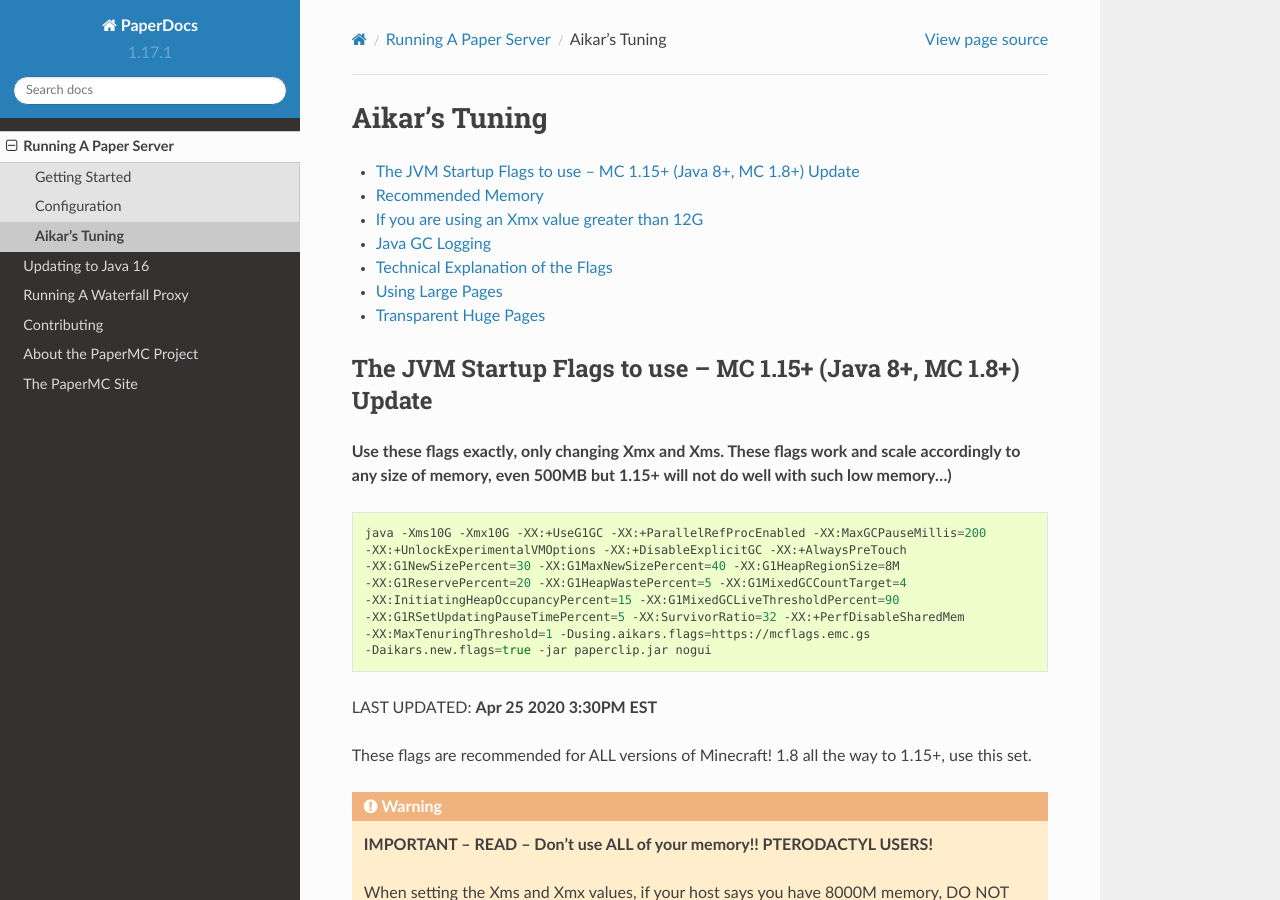
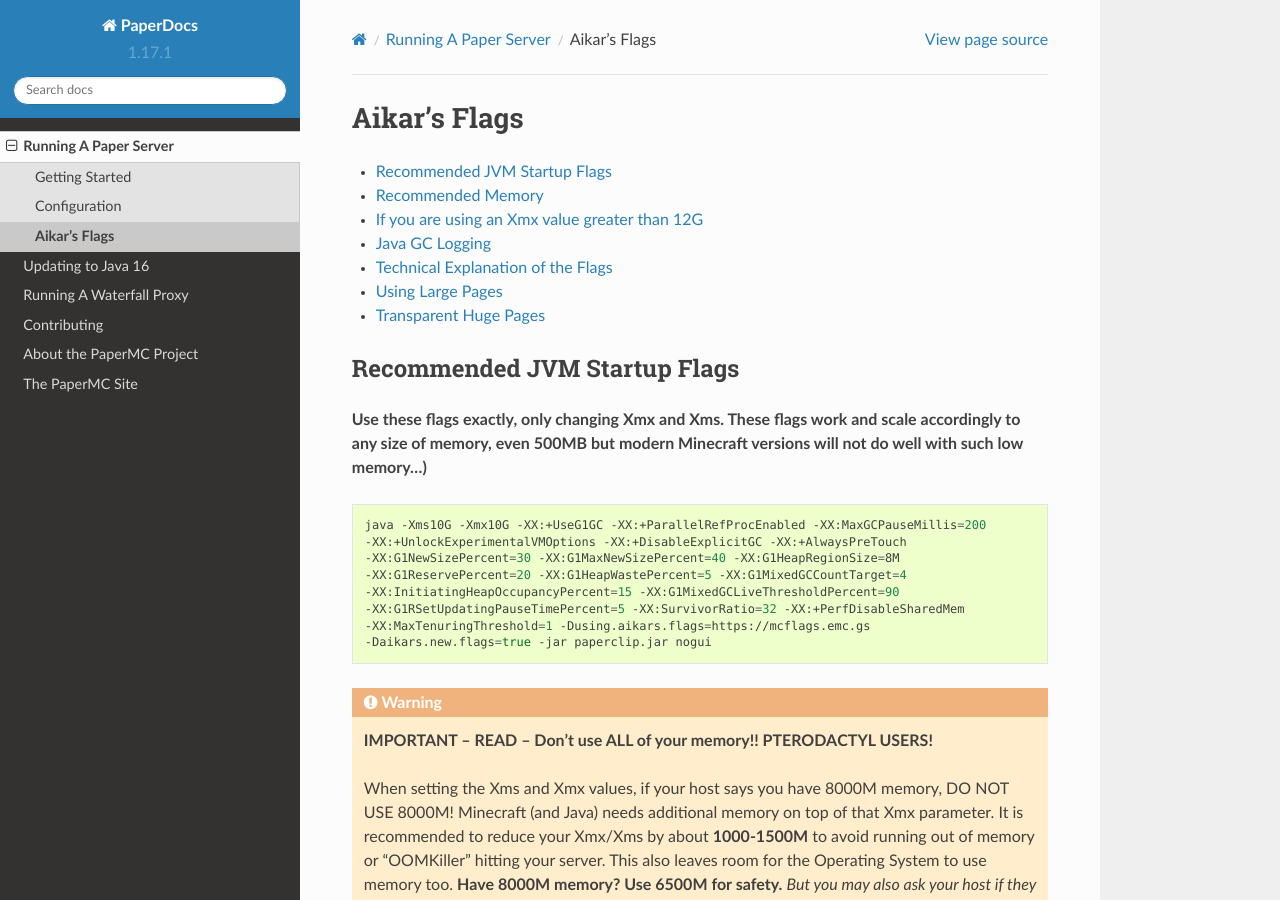
Before and after one commit to PaperMC/PaperDocs, a Sphinx documentation site: the page built from source/server/aikar-tuning.rst, in a window 1280 px wide and 900 px high. Built offline with Sphinx 7.4.7 and the Read the Docs theme 2.0.0, drawn with Linux system fonts in a browser that asks for light colours.

Commit message:
Applying easy suggestions now and the bigger ones later :)
Co-authored-by: sulu5890 <sulu@sulu.me>

```diff
--- a/source/server/aikar-tuning.rst
+++ b/source/server/aikar-tuning.rst
@@ -1,5 +1,5 @@
 ===============
-Aikar's Tuning
+Aikar's Flags
 ===============
 
 .. contents::
@@ -7,10 +7,10 @@
    :local:
 
 
-The JVM Startup Flags to use – MC 1.15+ (Java 8+, MC 1.8+) Update
+Recommended JVM Startup Flags
 =================================================================
 
-**Use these flags exactly, only changing Xmx and Xms. These flags work and scale accordingly to any size of memory, even 500MB but 1.15+ will not do well with such low memory…)**
+**Use these flags exactly, only changing Xmx and Xms. These flags work and scale accordingly to any size of memory, even 500MB but modern Minecraft versions will not do well with such low memory…)**
 
 .. code-block:: bash
 
@@ -23,9 +23,6 @@
    -XX:MaxTenuringThreshold=1 -Dusing.aikars.flags=https://mcflags.emc.gs
    -Daikars.new.flags=true -jar paperclip.jar nogui
 
-LAST UPDATED: **Apr 25 2020 3:30PM EST**
-
-These flags are recommended for ALL versions of Minecraft! 1.8 all the way to 1.15+, use this set.
 
 .. warning::
    **IMPORTANT – READ – Don’t use ALL of your memory!! PTERODACTYL USERS!**
```
